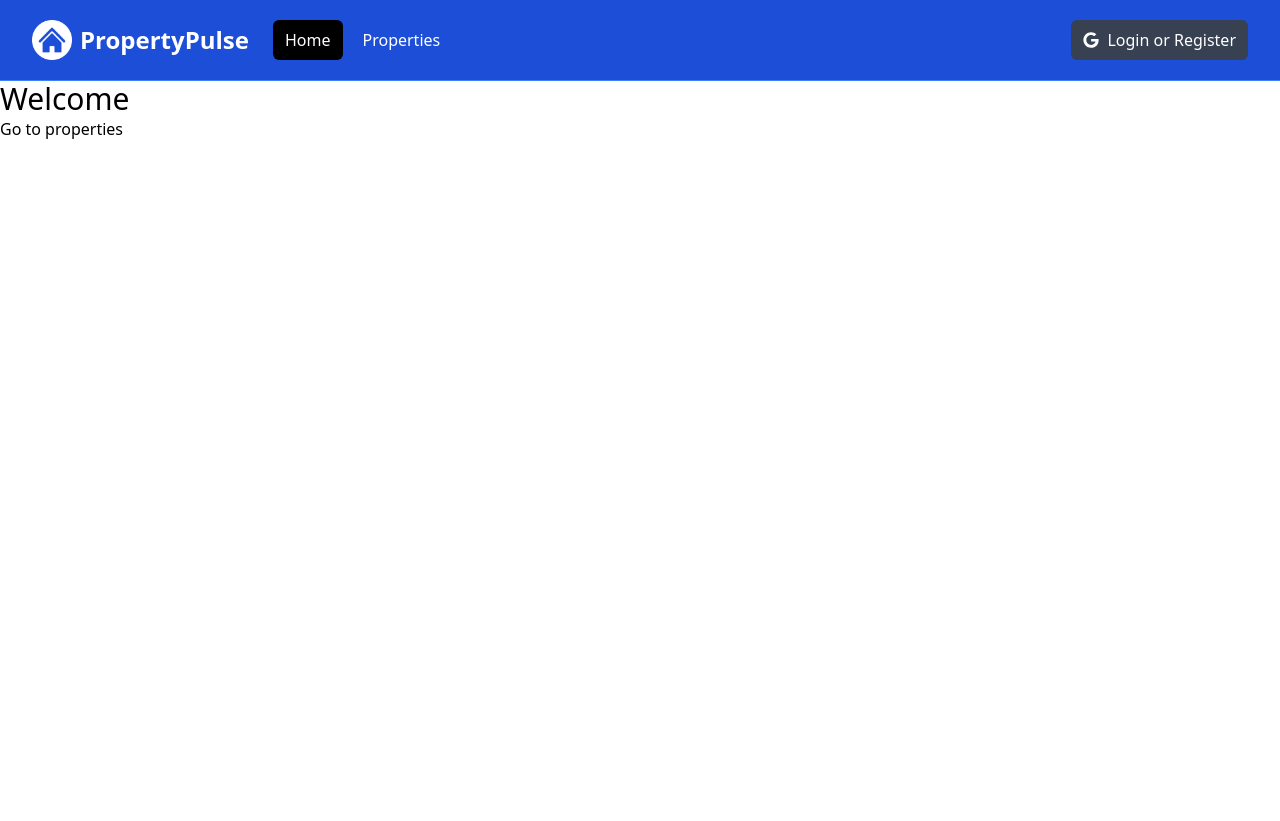
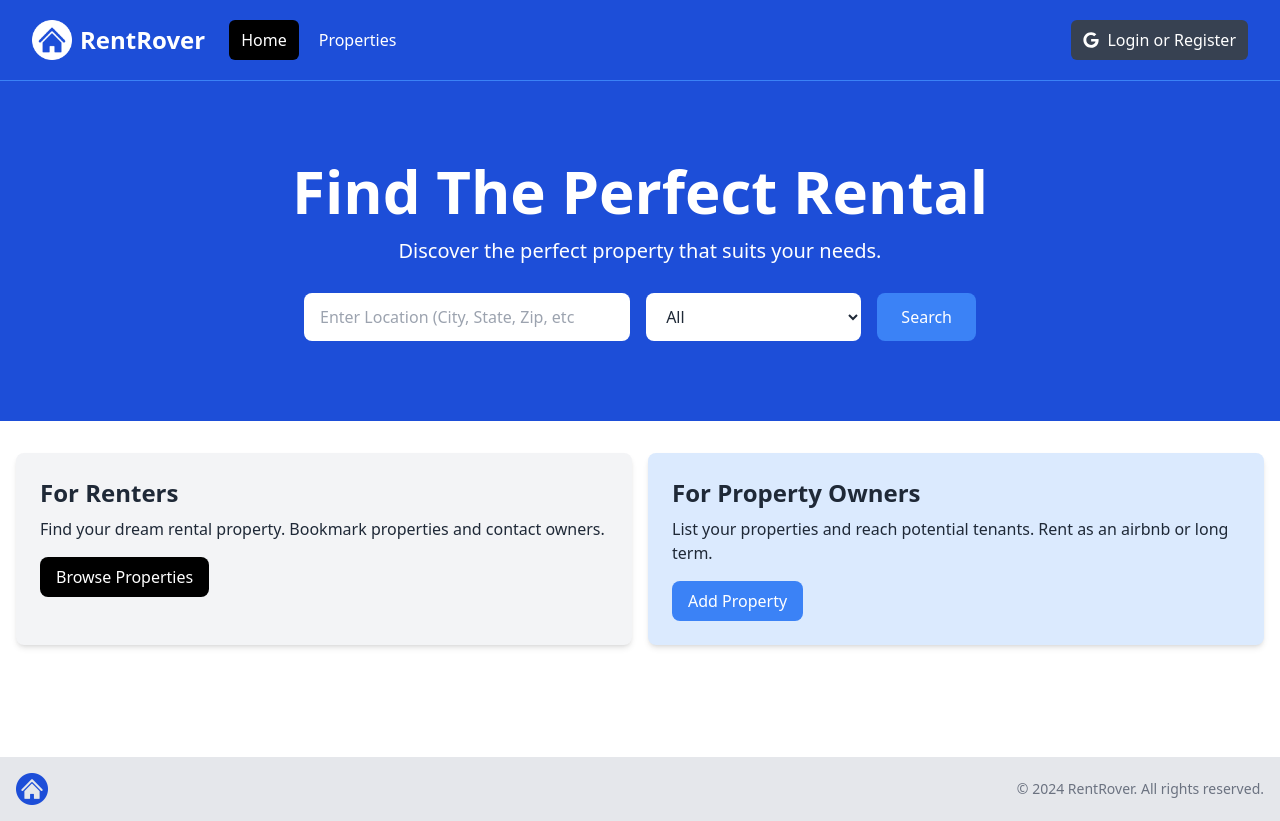
Before and after one commit to satyajitgiram/rent-rover, a Next.js app: page / in a window 1280 px wide. Before the commit the page ends 800 px from the top, so only its background shows below. Built offline with nearby package versions, Linux system fonts and the light colour scheme.

Commit message:
added footer & info boxes

```diff
--- a/app/layout.jsx
+++ b/app/layout.jsx
@@ -1,4 +1,5 @@
 import '@/assets/styles/globals.css';
+import Footer from '@/components/Footer';
 import Navbar from '@/components/Navbar';
 
 
@@ -15,6 +16,7 @@
         <body>
         <Navbar></Navbar>
         <main>{children}</main>
+        <Footer></Footer>
         </body>
     </html>
   )
--- a/app/page.jsx
+++ b/app/page.jsx
@@ -1,11 +1,12 @@
-import Link from 'next/link';
+import Hero from '@/components/Hero';
+import InfoBoxes from '@/components/InfoBoxes';
 
 const HomePage = () => {
   return (
-    <div>
-    <h1 className='text-3xl'>Welcome</h1>
-    <Link href="/properties">Go to properties</Link>
-    </div>
+    <>
+    <Hero></Hero>
+    <InfoBoxes></InfoBoxes>
+    </>
   )
 }
 
--- /dev/null
+++ b/components/Footer.jsx
@@ -0,0 +1,29 @@
+import logo from "@/assets/images/logo.png"
+import Image from "next/image"
+
+
+const Footer = () => {
+    const currentYear = new Date().getFullYear()
+  return (
+    <footer className="bg-gray-200 py-4 mt-24">
+    <div
+      className="container mx-auto flex flex-col md:flex-row items-center justify-between px-4"
+    >
+      <div className="mb-4 md:mb-0">
+        <Image src={logo} alt="Logo" className="h-8 w-auto" />
+      </div>
+      <div
+        className="flex flex-wrap justify-center md:justify-start mb-4 md:mb-0"
+      >
+      </div>
+      <div>
+        <p className="text-sm text-gray-500 mt-2 md:mt-0">
+          &copy; {currentYear} RentRover. All rights reserved.
+        </p>
+      </div>
+    </div>
+  </footer>
+  )
+}
+
+export default Footer
--- /dev/null
+++ b/components/Hero.jsx
@@ -0,0 +1,58 @@
+const Hero = () => {
+  return (
+    <section className="bg-blue-700 py-20 mb-4">
+      <div
+        className="max-w-7xl mx-auto px-4 sm:px-6 lg:px-8 flex flex-col items-center"
+      >
+        <div className="text-center">
+          <h1
+            className="text-4xl font-extrabold text-white sm:text-5xl md:text-6xl"
+          >
+            Find The Perfect Rental
+          </h1>
+          <p className="my-4 text-xl text-white">
+            Discover the perfect property that suits your needs.
+          </p>
+        </div>
+        <form
+          className="mt-3 mx-auto max-w-2xl w-full flex flex-col md:flex-row items-center"
+        >
+          <div className="w-full md:w-3/5 md:pr-2 mb-4 md:mb-0">
+            <label htmlFor="location" className="sr-only">Location</label>
+            <input
+              type="text"
+              id="location"
+              placeholder="Enter Location (City, State, Zip, etc"
+              className="w-full px-4 py-3 rounded-lg bg-white text-gray-800 focus:outline-none focus:ring focus:ring-blue-500"
+            />
+          </div>
+          <div className="w-full md:w-2/5 md:pl-2">
+            <label for="property-type" className="sr-only">Property Type</label>
+            <select
+              id="property-type"
+              className="w-full px-4 py-3 rounded-lg bg-white text-gray-800 focus:outline-none focus:ring focus:ring-blue-500"
+            >
+              <option value="All">All</option>
+              <option value="Apartment">Apartment</option>
+              <option value="Studio">Studio</option>
+              <option value="Condo">Condo</option>
+              <option value="House">House</option>
+              <option value="Cabin Or Cottage">Cabin or Cottage</option>
+              <option value="Loft">Loft</option>
+              <option value="Room">Room</option>
+              <option value="Other">Other</option>
+            </select>
+          </div>
+          <button
+            type="submit"
+            className="md:ml-4 mt-4 md:mt-0 w-full md:w-auto px-6 py-3 rounded-lg bg-blue-500 text-white hover:bg-blue-600 focus:outline-none focus:ring focus:ring-blue-500"
+          >
+            Search
+          </button>
+        </form>
+      </div>
+    </section>
+  )
+}
+
+export default Hero
--- /dev/null
+++ b/components/InfoBox.jsx
@@ -0,0 +1,24 @@
+import Link from "next/link"
+
+const InfoBox = ({
+    heading,
+    backgroundColor='bg-gray-100',
+    textColor = 'text-gray-800',
+    buttonInfo,
+    children
+}) => {
+  return (
+    <div className={`${backgroundColor} p-6 rounded-lg shadow-md`}>
+          <h2 className={`${textColor} text-2xl font-bold`}>{heading}</h2>
+          <p className={`${textColor} mt-2 mb-4`}>{children}</p>
+          <Link
+            href={`${buttonInfo.link}`}
+            className={`inline-block ${buttonInfo.backgroundColor} text-white rounded-lg px-4 py-2 hover:bg-gray-700`}
+          >
+            {buttonInfo.text}
+          </Link>
+        </div>
+  )
+}
+
+export default InfoBox
--- /dev/null
+++ b/components/InfoBoxes.jsx
@@ -0,0 +1,40 @@
+import InfoBox from "./InfoBox"
+
+const InfoBoxes = () => {
+  return (
+    <section>
+    <div className="container-xl lg:container m-auto">
+      <div className="grid grid-cols-1 md:grid-cols-2 gap-4 p-4 rounded-lg">
+        <InfoBox
+            heading="For Renters"
+            backgroundColor="bg-gray-100"
+            buttonInfo={{
+                text: "Browse Properties",
+                link: '/properties',
+                backgroundColor: 'bg-black'
+
+            }}
+        >
+            Find your dream rental property. Bookmark properties and contact
+            owners.
+        </InfoBox>
+        <InfoBox
+            heading="For Property Owners"
+            backgroundColor="bg-blue-100"
+            buttonInfo={{
+                text: "Add Property",
+                link: '/properties/add',
+                backgroundColor: 'bg-blue-500'
+
+            }}
+        >
+            List your properties and reach potential tenants. Rent as an
+            airbnb or long term.
+        </InfoBox>
+      </div>
+    </div>
+  </section>
+  )
+}
+
+export default InfoBoxes
--- a/components/Navbar.jsx
+++ b/components/Navbar.jsx
@@ -50,10 +50,10 @@
           <div className="flex flex-1 items-center justify-center md:items-stretch md:justify-start">
             {/* <!-- Logo --> */}
             <Link className="flex flex-shrink-0 items-center" href="/">
-              <Image className="h-10 w-auto" src={logo} alt="PropertyPulse" />
+              <Image className="h-10 w-auto" src={logo} alt="RentRover" />
 
               <span className="hidden md:block text-white text-2xl font-bold ml-2">
-                PropertyPulse
+                RentRover
               </span>
             </Link>
             {/* <!-- Desktop Menu Hidden below md screens --> */}
```
